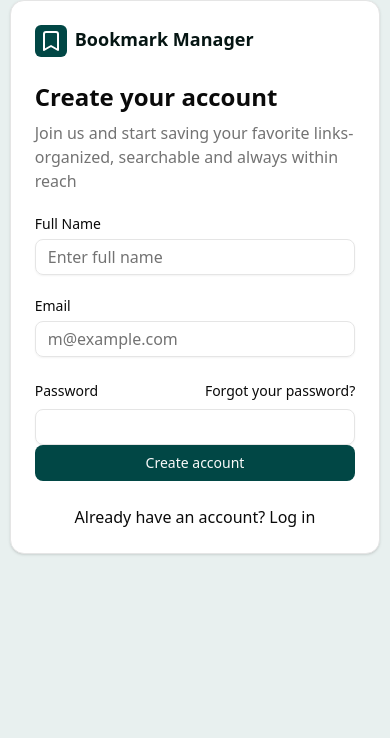
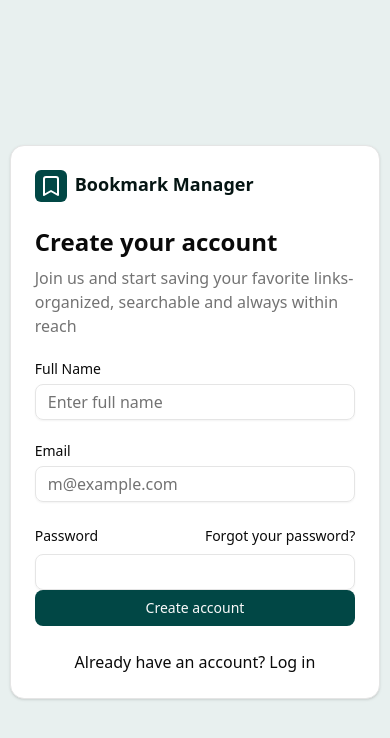
Before and after one commit to Shadrack04/bookmark-manager, a Next.js app: page /auth/sign-up in a window 390 px wide. Shown: the top 738 px of the page. Built offline with nearby package versions, Linux system fonts and the light colour scheme.

Commit message:
align sign-up form on mobile screen dynamic view height

```diff
--- a/features/auth/components/signup-screen.tsx
+++ b/features/auth/components/signup-screen.tsx
@@ -3,7 +3,7 @@ import { SignupForm } from "./signup-form";
 
 export default function SignupScreen() {
   return (
-    <section>
+    <section className=" flex items-center justify-center h-dvh">
       <SignupForm />
     </section>
   );
```
